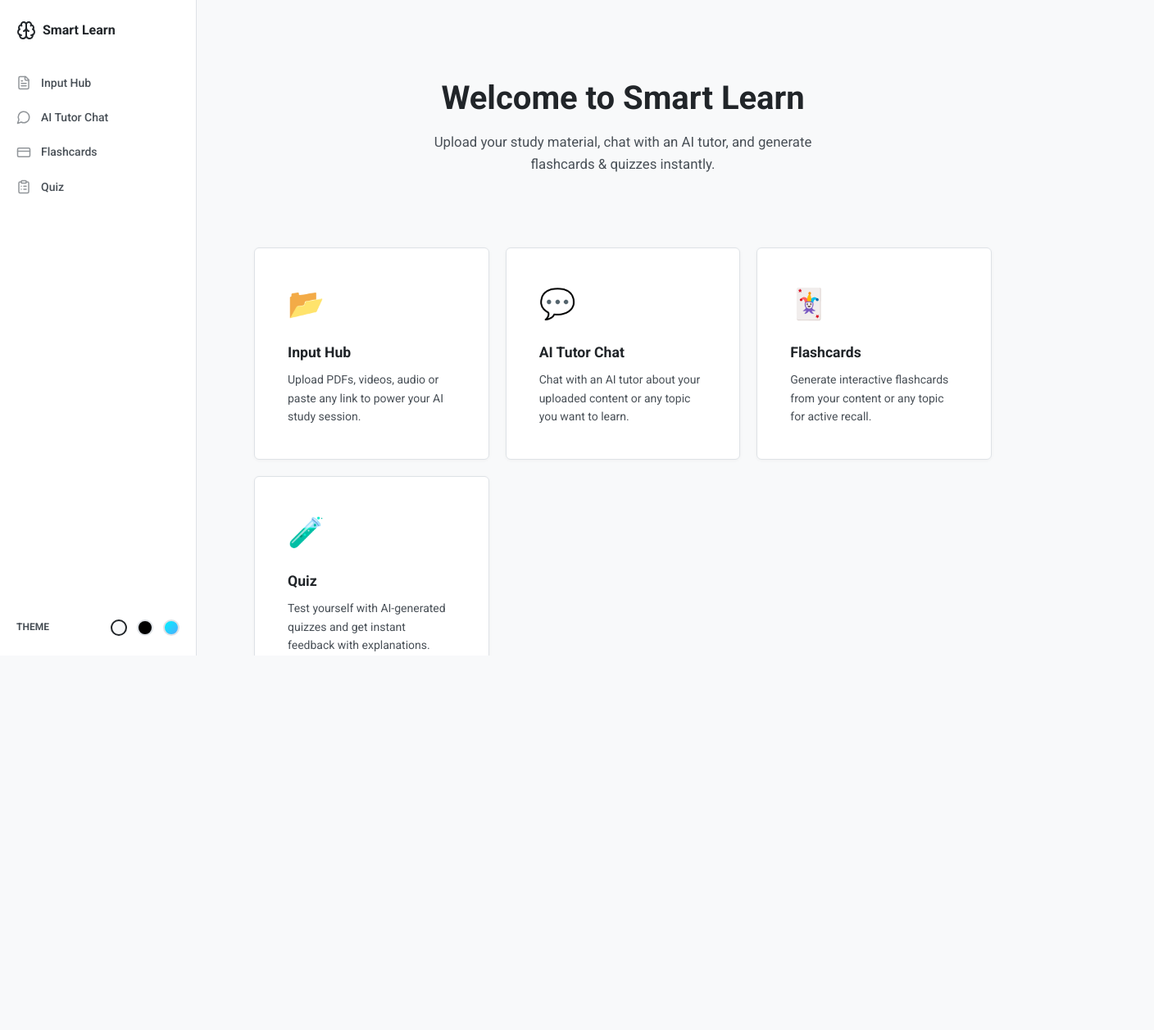
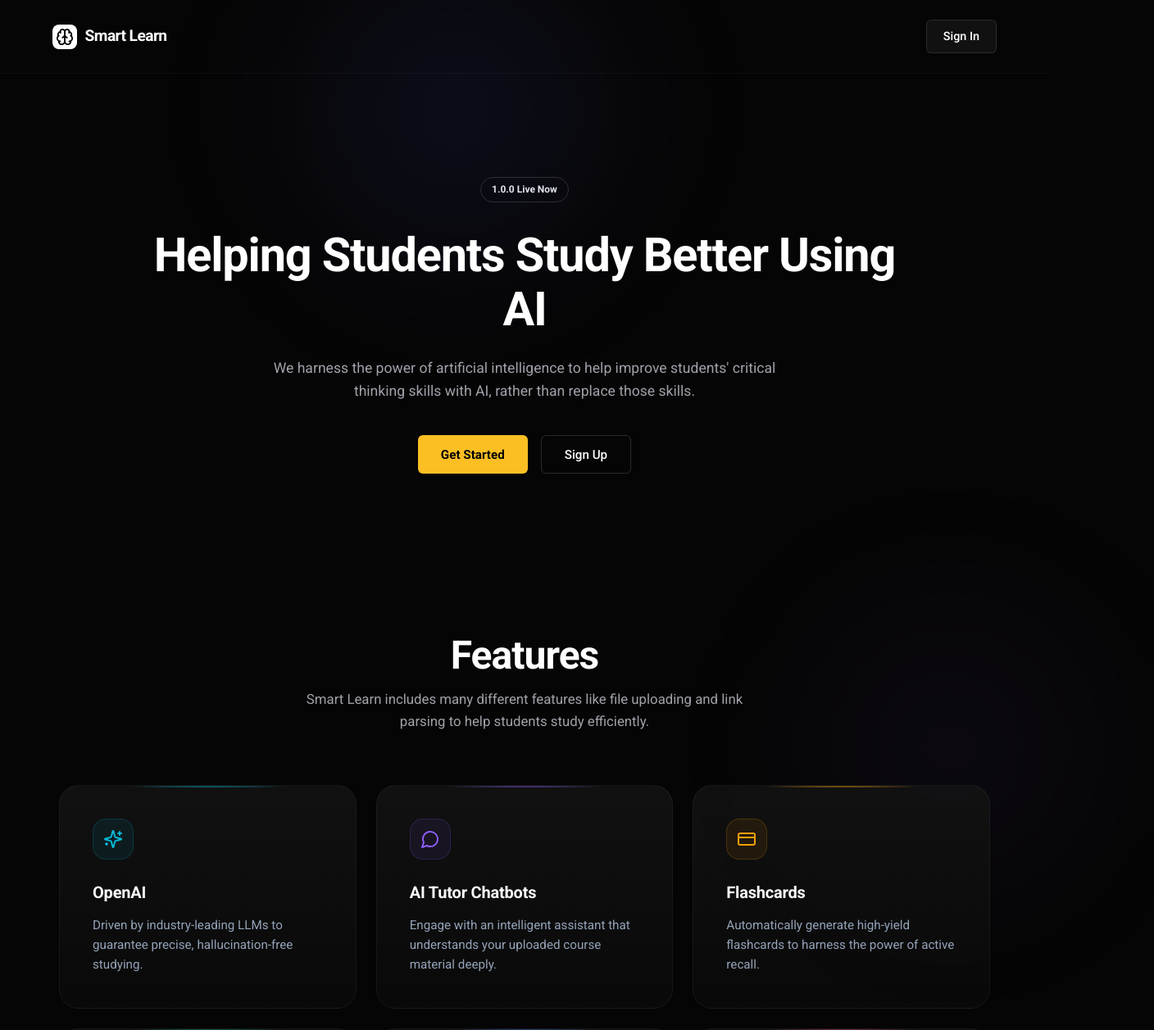
Before and after one commit to Krishnanand-10/smart-learn, a Next.js app: page / in a window 1280 px wide. Shown: the top 1257 px of the page at 82% size, 1408 px wide, since content can reach past the window. Before the commit the page ends 800 px from the top, so only its background shows below. Built offline with nearby package versions, Linux system fonts and the light colour scheme.

Commit message:
feat: designed landing page UI

```diff
--- a/src/app/page.jsx
+++ b/src/app/page.jsx
@@ -1,40 +1,192 @@
 'use client';
 
 import Link from 'next/link';
+import { Brain, Sparkles, MessageCircle, CreditCard, ClipboardList, Upload, Link as LinkIcon } from 'lucide-react';
+import { useEffect } from 'react';
 
 export default function Home() {
   const features = [
-    { title: 'Input Hub', desc: 'Upload PDFs, videos, audio or paste any link to power your AI study session.', href: '/input-hub', emoji: '📂' },
-    { title: 'AI Tutor Chat', desc: 'Chat with an AI tutor about your uploaded content or any topic you want to learn.', href: '/chat', emoji: '💬' },
-    { title: 'Flashcards', desc: 'Generate interactive flashcards from your content or any topic for active recall.', href: '/flashcards', emoji: '🃏' },
-    { title: 'Quiz', desc: 'Test yourself with AI-generated quizzes and get instant feedback with explanations.', href: '/quiz', emoji: '🧪' },
+    { title: 'OpenAI', desc: 'Driven by industry-leading LLMs to guarantee precise, hallucination-free studying.', icon: Sparkles, color: '#06b6d4' },
+    { title: 'AI Tutor Chatbots', desc: 'Engage with an intelligent assistant that understands your uploaded course material deeply.', icon: MessageCircle, color: '#8b5cf6' },
+    { title: 'Flashcards', desc: 'Automatically generate high-yield flashcards to harness the power of active recall.', icon: CreditCard, color: '#f59e0b' },
+    { title: 'Quizzes', desc: 'Test your understanding with multiple-choice questions tailored to your weakest points.', icon: ClipboardList, color: '#10b981' },
+    { title: 'Upload Files', desc: 'Upload PDFs, videos, or audio. We instantly parse context and create a unified knowledge base.', icon: Upload, color: '#3b82f6' },
+    { title: 'Paste Links', desc: 'Paste YouTube links or web articles—our engine handles the rest seamlessly.', icon: LinkIcon, color: '#ec4899' }
   ];
 
+  // Force a deeply engaging, dark base theme for the landing
+  useEffect(() => {
+    document.body.style.backgroundColor = '#050505';
+    document.body.style.color = '#ffffff';
+
+    return () => {
+      document.body.style.backgroundColor = '';
+      document.body.style.color = '';
+    };
+  }, []);
+
   return (
-    <main className="main-content">
-      <div style={{ textAlign: 'center', padding: '3rem 0 2.5rem' }}>
-        <h1 style={{ fontSize: '2.5rem', fontWeight: 800, color: 'var(--text-highlight)', marginBottom: '1rem', lineHeight: 1.2 }}>
-          Welcome to Smart Learn
-        </h1>
-        <p style={{ color: 'var(--text-main)', fontSize: '1.05rem', maxWidth: '520px', margin: '0 auto' }}>
-          Upload your study material, chat with an AI tutor, and generate flashcards &amp; quizzes instantly.
-        </p>
+    <div style={{
+      backgroundColor: '#050505',
+      color: '#ffffff',
+      fontFamily: "var(--font-family, 'Inter', sans-serif)",
+      position: 'relative',
+      width: '100%',
+      minHeight: '100vh',
+      display: 'flex',
+      flexDirection: 'column'
+    }}>
+      {/* Ambient glowing orbs */}
+      <div style={{ position: 'absolute', top: '-10%', left: '20%', width: '600px', height: '600px', background: 'radial-gradient(circle, rgba(99,102,241,0.1) 0%, rgba(0,0,0,0) 70%)', filter: 'blur(60px)', pointerEvents: 'none', zIndex: 0 }} />
+      <div style={{ position: 'absolute', top: '40%', right: '-10%', width: '500px', height: '500px', background: 'radial-gradient(circle, rgba(139,92,246,0.08) 0%, rgba(0,0,0,0) 70%)', filter: 'blur(80px)', pointerEvents: 'none', zIndex: 0 }} />
+
+      {/* Hero Wrapper - set to 93vh to perfectly cut the Features section in half at the bottom */}
+      <div style={{ minHeight: '93vh', display: 'flex', flexDirection: 'column' }}>
+        {/* Navbar */}
+        <nav style={{ position: 'relative', zIndex: 10, display: 'flex', justifyContent: 'space-between', alignItems: 'center', padding: '1.5rem 5%', borderBottom: '1px solid rgba(255,255,255,0.03)' }}>
+          <div style={{ display: 'flex', alignItems: 'center', gap: '0.6rem', fontWeight: 800, fontSize: '1.2rem', letterSpacing: '-0.03em' }}>
+            <div style={{ background: '#ffffff', borderRadius: '8px', padding: '4px', display: 'flex' }}>
+              <Brain size={22} color="black" />
+            </div>
+            Smart Learn
+          </div>
+          <Link href="/input-hub" style={{
+            background: 'rgba(255,255,255,0.05)',
+            border: '1px solid rgba(255,255,255,0.1)',
+            padding: '0.5rem 1.25rem',
+            borderRadius: '6px',
+            color: '#ffffff',
+            textDecoration: 'none',
+            fontSize: '0.9rem',
+            fontWeight: 500,
+            transition: 'all 0.3s ease'
+          }}
+          onMouseEnter={e => {
+              e.currentTarget.style.background = 'rgba(255,255,255,0.1)';
+          }}
+          onMouseLeave={e => {
+              e.currentTarget.style.background = 'rgba(255,255,255,0.05)';
+          }}
+          >Sign In</Link>
+        </nav>
+
+        {/* Hero Section Vertically Centered */}
+        <main style={{ position: 'relative', zIndex: 10, flex: 1, display: 'flex', flexDirection: 'column', alignItems: 'center', justifyContent: 'center', textAlign: 'center', maxWidth: '1000px', margin: '0 auto', padding: '0 2rem 5vh' }}>
+          <div style={{
+            display: 'inline-flex',
+            alignItems: 'center',
+            gap: '0.5rem',
+            background: 'transparent',
+            padding: '0.3rem 0.85rem',
+            borderRadius: '20px',
+            fontSize: '0.75rem',
+            fontWeight: 600,
+            marginBottom: '2rem',
+            color: '#e2e8f0',
+            border: '1px solid rgba(255,255,255,0.15)'
+          }}>
+            1.0.0 Live Now
+          </div>
+
+          <h1 style={{ fontSize: '3.6rem', fontWeight: 800, lineHeight: 1.15, marginBottom: '1.5rem', letterSpacing: '-0.02em', color: '#ffffff' }}>
+            Helping Students Study Better Using<br />
+            AI
+          </h1>
+
+          <p style={{ fontSize: '1.1rem', color: '#a1a1aa', maxWidth: '650px', margin: '0 auto 2.5rem', lineHeight: 1.6 }}>
+            We harness the power of artificial intelligence to help improve students' critical thinking skills with AI, rather than replace those skills.
+          </p>
+
+          <div style={{ display: 'flex', gap: '1rem', justifyContent: 'center' }}>
+            <Link href="/input-hub" style={{
+              background: '#fbbf24',
+              color: '#000000',
+              fontWeight: 600,
+              padding: '0.65rem 1.75rem',
+              borderRadius: '6px',
+              textDecoration: 'none',
+              fontSize: '0.95rem',
+              display: 'inline-flex',
+              alignItems: 'center'
+            }}>
+              Get Started
+            </Link>
+            <Link href="/input-hub" style={{
+              background: 'transparent',
+              color: '#ffffff',
+              fontWeight: 500,
+              padding: '0.65rem 1.75rem',
+              borderRadius: '6px',
+              border: '1px solid rgba(255,255,255,0.15)',
+              textDecoration: 'none',
+              fontSize: '0.95rem',
+              display: 'inline-flex',
+              alignItems: 'center',
+              transition: 'background 0.2s'
+            }}
+            onMouseEnter={e => e.currentTarget.style.background = 'rgba(255,255,255,0.05)'}
+            onMouseLeave={e => e.currentTarget.style.background = 'transparent'}
+            >
+              Sign Up
+            </Link>
+          </div>
+        </main>
       </div>
 
-      <div style={{ display: 'grid', gridTemplateColumns: 'repeat(auto-fit, minmax(260px, 1fr))', gap: '1.25rem' }}>
-        {features.map((f) => (
-          <Link key={f.href} href={f.href} style={{ textDecoration: 'none' }}>
-            <div className="glass-panel" style={{ height: '100%', cursor: 'pointer', transition: 'transform 0.2s ease, box-shadow 0.2s ease' }}
-              onMouseEnter={e => { e.currentTarget.style.transform = 'translateY(-3px)'; e.currentTarget.style.boxShadow = '0 8px 24px rgba(0,0,0,0.15)'; }}
-              onMouseLeave={e => { e.currentTarget.style.transform = 'translateY(0)'; e.currentTarget.style.boxShadow = 'var(--shadow)'; }}
+      {/* Features Bento Grid */}
+      <section style={{ position: 'relative', zIndex: 10, paddingTop: '4vh', paddingBottom: '8rem', paddingLeft: '2rem', paddingRight: '2rem', maxWidth: '1200px', margin: '0 auto', width: '100%' }}>
+        <div style={{ textAlign: 'center', marginBottom: '4rem' }}>
+          <h2 style={{ fontSize: '3rem', fontWeight: 800, color: '#ffffff', marginBottom: '1rem', letterSpacing: '-0.02em', lineHeight: 1 }}>Features</h2>
+          <p style={{ color: '#a1a1aa', fontSize: '1.05rem', maxWidth: '550px', margin: '0 auto' }}>
+            Smart Learn includes many different features like file uploading and link parsing to help students study efficiently.
+          </p>
+        </div>
+
+        <div style={{
+          display: 'grid',
+          gridTemplateColumns: 'repeat(auto-fit, minmax(320px, 1fr))',
+          gap: '1.5rem'
+        }}>
+          {features.map((f, i) => (
+            <div key={i} style={{
+              background: 'linear-gradient(180deg, rgba(20,20,20,0.8) 0%, rgba(10,10,10,0.8) 100%)',
+              border: '1px solid rgba(255,255,255,0.05)',
+              borderRadius: '24px',
+              padding: '2.5rem',
+              transition: 'all 0.3s ease',
+              position: 'relative',
+              overflow: 'hidden',
+              cursor: 'pointer'
+            }}
+            onMouseEnter={e => {
+              e.currentTarget.style.transform = 'translateY(-4px)';
+              e.currentTarget.style.borderColor = 'rgba(255,255,255,0.15)';
+              e.currentTarget.style.boxShadow = `0 10px 40px -10px ${f.color}30`;
+            }}
+            onMouseLeave={e => {
+              e.currentTarget.style.transform = 'translateY(0)';
+              e.currentTarget.style.borderColor = 'rgba(255,255,255,0.05)';
+              e.currentTarget.style.boxShadow = 'none';
+            }}
             >
-              <div style={{ fontSize: '2.25rem', marginBottom: '1rem' }}>{f.emoji}</div>
-              <h2 style={{ fontSize: '1.1rem', fontWeight: 700, color: 'var(--text-highlight)', marginBottom: '0.5rem' }}>{f.title}</h2>
-              <p style={{ color: 'var(--text-main)', fontSize: '0.875rem', lineHeight: 1.6 }}>{f.desc}</p>
+              {/* Subtle top-glow to the card based on specific icon color */}
+              <div style={{ position: 'absolute', top: 0, left: '20%', width: '60%', height: '2px', background: `radial-gradient(ellipse at center, ${f.color} 0%, transparent 70%)`, opacity: 0.8 }} />
+
+              <div style={{
+                background: `${f.color}15`,
+                width: '50px', height: '50px',
+                borderRadius: '16px', display: 'flex', alignItems: 'center', justifyContent: 'center',
+                marginBottom: '1.5rem', border: `1px solid ${f.color}30`
+              }}>
+                <f.icon size={24} color={f.color} />
+              </div>
+
+              <h3 style={{ fontSize: '1.25rem', fontWeight: 600, color: '#f8fafc', marginBottom: '0.75rem', letterSpacing: '-0.01em' }}>{f.title}</h3>
+              <p style={{ color: '#94a3b8', fontSize: '0.95rem', lineHeight: 1.6 }}>{f.desc}</p>
             </div>
-          </Link>
-        ))}
-      </div>
-    </main>
+          ))}
+        </div>
+      </section>
+    </div>
   );
 }
--- a/src/components/Sidebar.jsx
+++ b/src/components/Sidebar.jsx
@@ -28,6 +28,8 @@ export default function Sidebar() {
     { name: 'Flashcards', path: '/flashcards', icon: CreditCard },
     { name: 'Quiz', path: '/quiz', icon: ClipboardList },
   ];
+
+  if (pathname === '/') return null;
 
   return (
     <aside className="sidebar">
```
